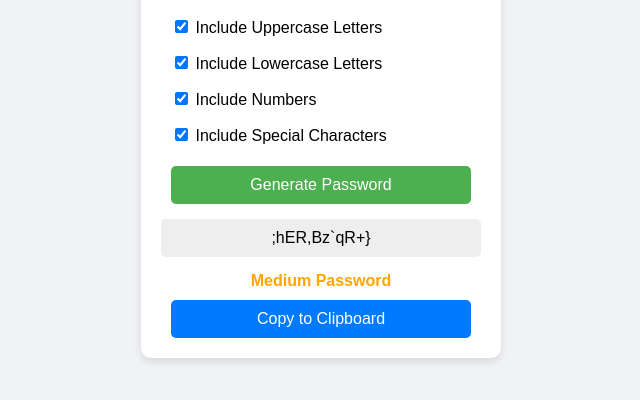
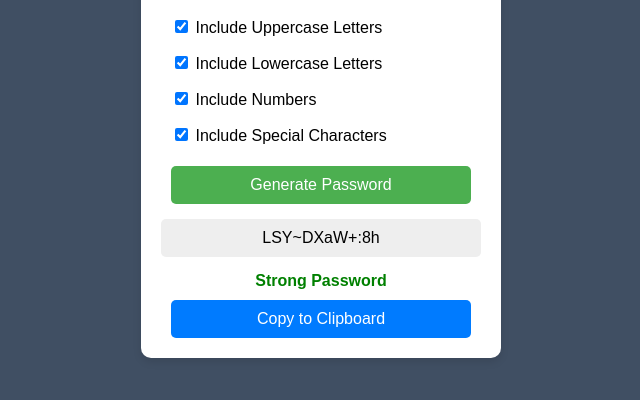
Before and after one commit to ypramod25/PasswordGenerator, a plain HTML site: page index.html in a window 1280 px wide. Both pictures are taken after a click on the button "Generate Password". Shown: the part 286-686 px from the top of the page, without its empty margins (319-959 px from the left). Drawn offline with Linux system fonts and the light colour scheme.

Commit message:
strength feature added

```diff
--- a/script.js
+++ b/script.js
@@ -1,34 +1,67 @@
 function generatePassword() {
-    const length = document.getElementById('length').value;
+  const length = parseInt(document.getElementById('length').value);
   const uppercase = document.getElementById('uppercase').checked;
   const lowercase = document.getElementById('lowercase').checked;
   const numbers = document.getElementById('numbers').checked;
   const special = document.getElementById('special').checked;
 
-    let charset = '';
-    if (uppercase) charset += 'ABCDEFGHIJKLMNOPQRSTUVWXYZ';
-    if (lowercase) charset += 'abcdefghijklmnopqrstuvwxyz';
-    if (numbers) charset += '0123456789';
-    if (special) charset += '!@#$%^&*()_+{}:"<>?|[];,./`~';
+  const uppercaseChars = 'ABCDEFGHIJKLMNOPQRSTUVWXYZ';
+  const lowercaseChars = 'abcdefghijklmnopqrstuvwxyz';
+  const numberChars = '0123456789';
+  const specialChars = '!@#$%^&*()_+{}:"<>?|[];,./`~';
+
+  let allChars = '';
+  let password = '';
+
+  const requiredChars = [];
+
+  if (uppercase) {
+    allChars += uppercaseChars;
+    requiredChars.push(randomChar(uppercaseChars));
+  }
+  if (lowercase) {
+    allChars += lowercaseChars;
+    requiredChars.push(randomChar(lowercaseChars));
+  }
+  if (numbers) {
+    allChars += numberChars;
+    requiredChars.push(randomChar(numberChars));
+  }
+  if (special) {
+    allChars += specialChars;
+    requiredChars.push(randomChar(specialChars));
+  }
 
   const passwordContainer = document.getElementById('password');
   const strengthContainer = document.getElementById('strength');
 
-    if (charset === '') {
+  if (allChars === '') {
     passwordContainer.innerText = 'Please select at least one option!';
     strengthContainer.innerText = '';
     return;
   }
 
-    let password = '';
-    for (let i = 0; i < length; i++) {
-      const randomIndex = Math.floor(Math.random() * charset.length);
-      password += charset[randomIndex];
+  // Fill the rest of the password
+  for (let i = requiredChars.length; i < length; i++) {
+    password += randomChar(allChars);
   }
+
+  // Shuffle final password (to mix required characters)
+  password += requiredChars.join('');
+  password = shuffleString(password);
 
   passwordContainer.innerText = password;
   showStrength(password);
 }
+
+function randomChar(str) {
+  return str[Math.floor(Math.random() * str.length)];
+}
+
+function shuffleString(str) {
+  return str.split('').sort(() => 0.5 - Math.random()).join('');
+}
+
 
   function showStrength(password) {
     const strengthContainer = document.getElementById('strength');
--- a/style.css
+++ b/style.css
@@ -1,6 +1,6 @@
 body {
     font-family: Arial, sans-serif;
-    background: #f0f2f5;
+    background: #404f63;
     display: flex;
     flex-direction: column;
     align-items: center;
```
Lines whose indentation alone changed are shown as unchanged.
